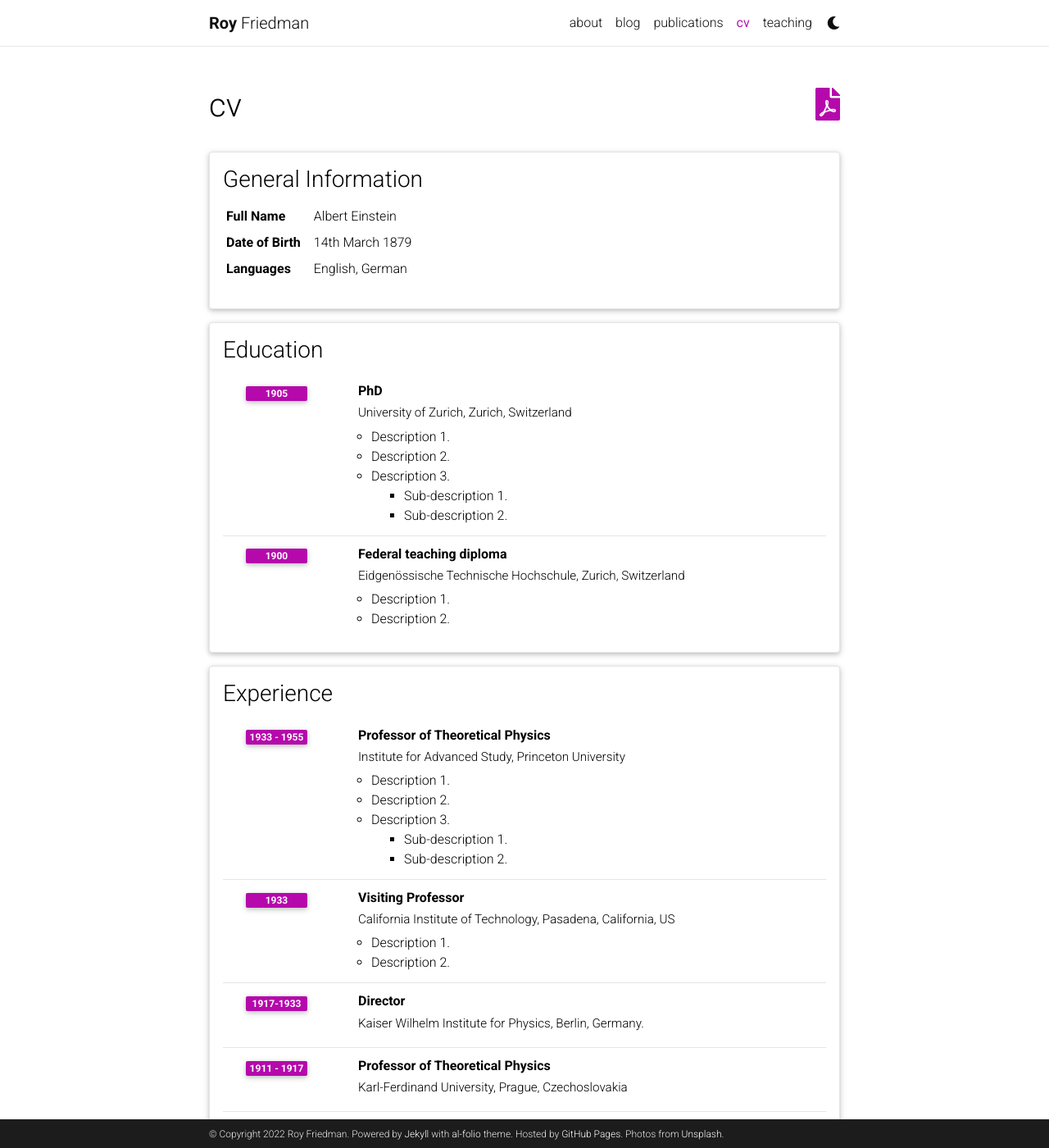
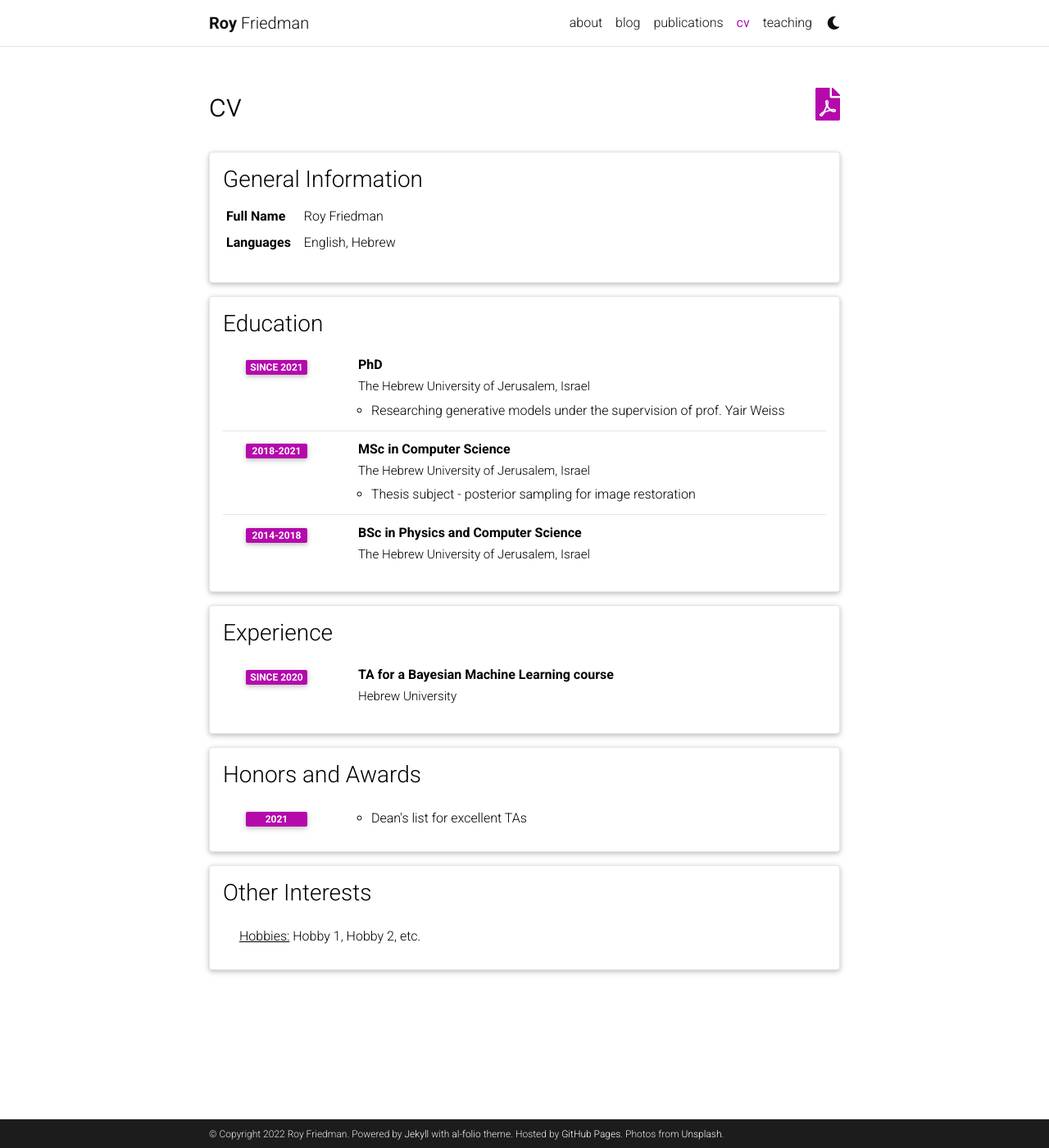
Before and after one commit to friedmanroy/friedmanroy.github.io, a Jekyll site: the page built from _pages/cv.md, in a window 1280 px wide and 1400 px high. Shown: the whole window at 82% size. Built offline with Jekyll 4.4.1, drawn with Linux system fonts in a browser that asks for light colours; comment, search, counter and statistics services are not loaded; a style sheet for code colours, icons or effects is not loaded; some of the changed text lies outside the part shown.

Commit message:
Update cv.yml

```diff
--- a/_data/cv.yml
+++ b/_data/cv.yml
@@ -2,94 +2,42 @@
   type: map
   contents:
     - name: Full Name
-      value: Albert Einstein
-    - name: Date of Birth
-      value: 14th March 1879
+      value: Roy Friedman
     - name: Languages
-      value: English, German
+      value: English, Hebrew
 
 - title: Education
   type: time_table
   contents:
     - title: PhD
-      institution: University of Zurich, Zurich, Switzerland
-      year: 1905
+      institution: The Hebrew University of Jerusalem, Israel
+      year: Since 2021
       description:
-        - Description 1.
-        - Description 2.
-        - title: Description 3.
-          contents:
-            - Sub-description 1.
-            - Sub-description 2.
-    - title: Federal teaching diploma
-      institution: Eidgenössische Technische Hochschule, Zurich, Switzerland
-      year: 1900
-      description:
-        - Description 1.
-        - Description 2.
+        Researching generative models under the supervision of prof. Yair Weiss
+
+    - title: MSc in Computer Science
+      institution: The Hebrew University of Jerusalem, Israel
+      year: 2018-2021
+      description: Thesis subject - posterior sampling for image restoration
+
+    - title: BSc in Physics and Computer Science
+      institution: The Hebrew University of Jerusalem, Israel
+      year: 2014-2018
 
 - title: Experience
   type: time_table
   contents:
-    - title: Professor of Theoretical Physics
-      institution: Institute for Advanced Study, Princeton University
-      year: 1933 - 1955
-      description:
-        - Description 1.
-        - Description 2.
-        - title: Description 3.
-          contents:
-            - Sub-description 1.
-            - Sub-description 2.
-    - title: Visiting Professor
-      institution: California Institute of Technology, Pasadena, California, US
-      year: 1933
-      description:
-        - Description 1.
-        - Description 2.
-
-    - title: Director
-      institution: Kaiser Wilhelm Institute for Physics, Berlin, Germany.
-      year: 1917-1933
-
-    - title: Professor of Theoretical Physics
-      institution: Karl-Ferdinand University, Prague, Czechoslovakia
-      year: 1911 - 1917
-      description:
-
-    - title: Associate Professor of Theoretical Physics
-      institution: University of Zurich, Zurich, Switzerland
-      year: 1909 - 1911
-
-- title: Open Source Projects
-  type: time_table
-  contents:
-    - title: <a href="https://github.com/alshedivat/al-folio">al-folio</a>
-      year: 2015-now
-      description: A beautiful, simple, clean, and responsive Jekyll theme for academics.
+    - title: TA for a Bayesian Machine Learning course
+      institution: Hebrew University
+      year: Since 2020
 
 - title: Honors and Awards
   type: time_table
   contents:
-    - year: 1921
+    - year: 2021
       items:
-        - Nobel Prize in Physics
-        - Matteucci Medal
-    - year: 2029
-      items:
-        - Max Planck Medal
+        - Dean's list for excellent TAs
 
-- title: Academic Interests
-  type: nested_list
-  contents:
-    - title: Topic 1.
-      items:
-        - Description 1.
-        - Description 2.
-    - title: Topic 2.
-      items:
-        - Description 1.
-        - Description 2.
 
 - title: Other Interests
   type: list
```
